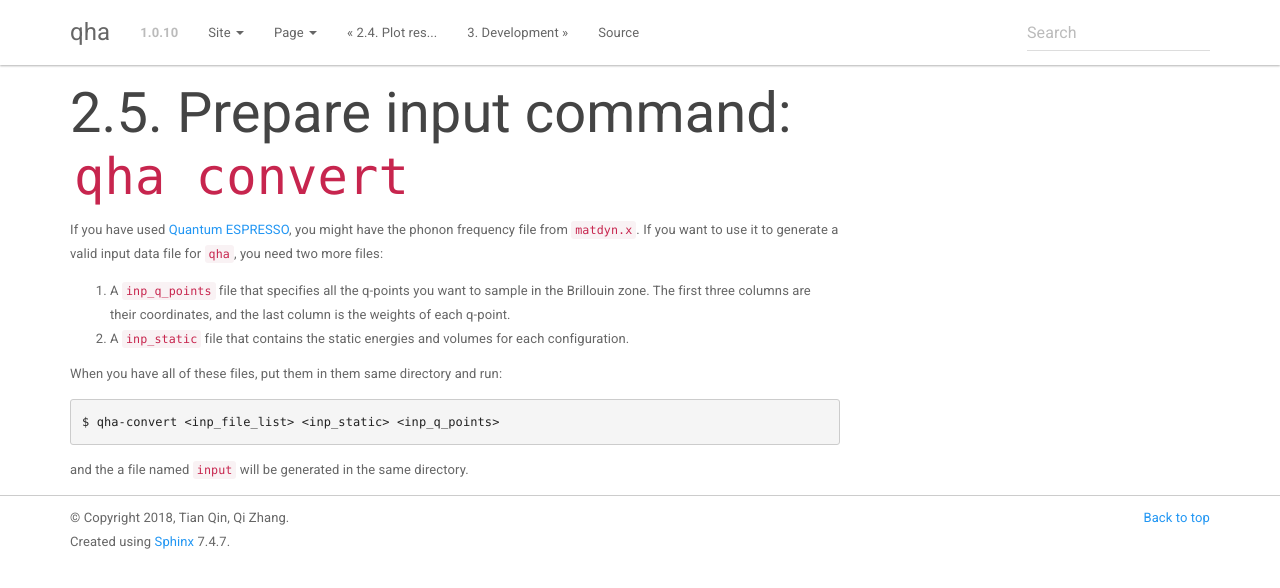
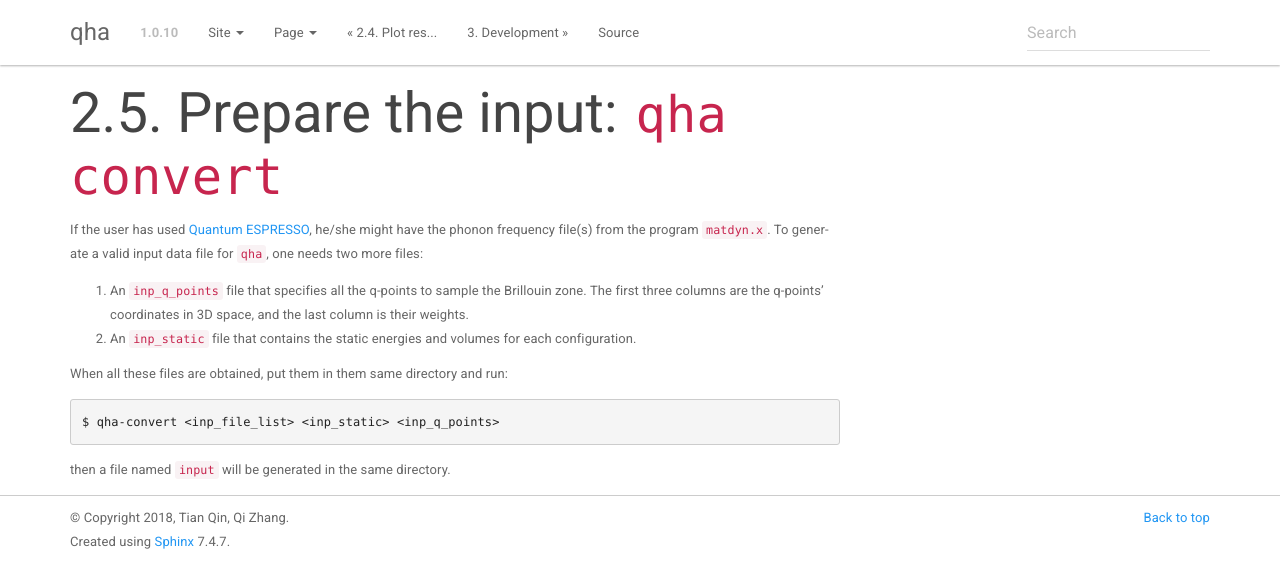
Before and after one commit to MineralsCloud/qha, a Sphinx documentation site: the page built from docs/source/tutorials/convert.rst, in a window 1280 px wide. Shown: the top 588 px of the page. Built offline with Sphinx 7.4.7, drawn with Linux system fonts in a browser that asks for light colours.

Commit message:
docs: Change articles and pronouns

```diff
--- a/docs/source/tutorials/convert.rst
+++ b/docs/source/tutorials/convert.rst
@@ -1,19 +1,18 @@
-Prepare input command: ``qha convert``
-**************************************
+Prepare the input: ``qha convert``
+**********************************
 
-If you have used `Quantum ESPRESSO <https://www.quantum-espresso.org>`_,
-you might have the phonon frequency file from ``matdyn.x``. If you want
-to use it to generate a valid input data file for ``qha``, you need
-two more files:
+If the user has used `Quantum ESPRESSO <https://www.quantum-espresso.org>`_,
+he/she might have the phonon frequency file(s) from the program ``matdyn.x``.
+To generate a valid input data file for ``qha``, one needs two more files:
 
-1. A ``inp_q_points`` file that specifies all the q-points you want to sample
-   in the Brillouin zone. The first three columns are their coordinates, and
-   the last column is the weights of each q-point.
-2. A ``inp_static`` file that contains the static energies and volumes for
+1. An ``inp_q_points`` file that specifies all the q-points to sample
+   the Brillouin zone. The first three columns are the q-points' coordinates in 3D space, and
+   the last column is their weights.
+2. An ``inp_static`` file that contains the static energies and volumes for
    each configuration.
 
-When you have all of these files, put them in them same directory and run::
+When all these files are obtained, put them in them same directory and run::
 
    $ qha-convert <inp_file_list> <inp_static> <inp_q_points>
 
-and the a file named ``input`` will be generated in the same directory.
+then a file named ``input`` will be generated in the same directory.
--- a/docs/source/tutorials/plot.rst
+++ b/docs/source/tutorials/plot.rst
@@ -2,9 +2,8 @@ Plot results command: ``qha plot``
 **********************************
 
 We have also provided a command which can plot
-the results after running ``qha run /path/to/settings.yaml`` for quick
-check.
+the results after running ``qha run /path/to/settings.yaml`` for a quick check.
 
-Just redirect to the folder where you run
+User has to redirect to the folder where he/she run
 ``qha run /path/to/settings.yaml`` and run ``qha plot /path/to/settings.yaml``, the plots will
 be in the same directory as previous results.
```
Also changed, not shown: docs/source/tutorials/doc.rst (+9 -8 lines), docs/source/tutorials/installing.rst (+5 -6 lines).
